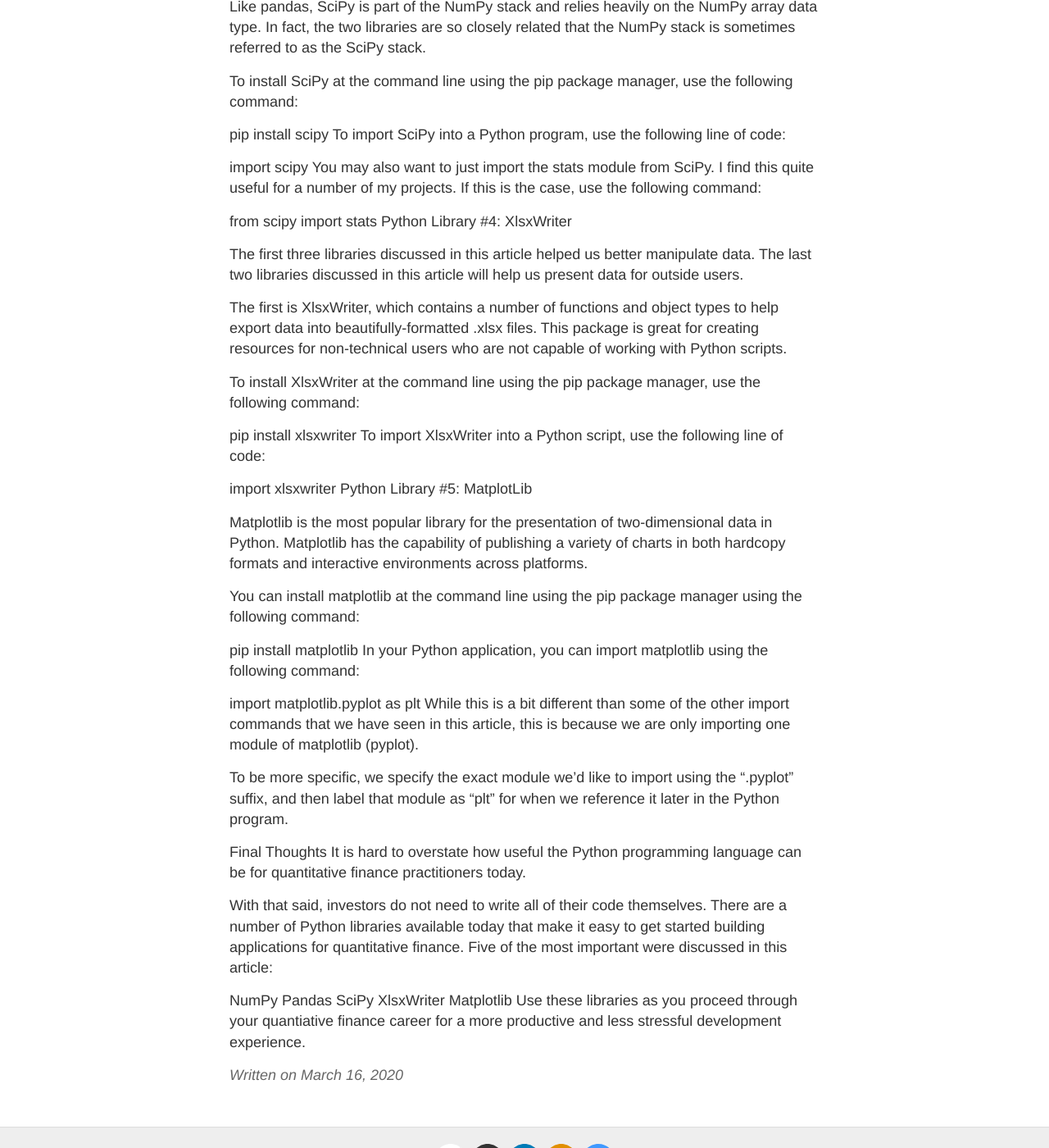
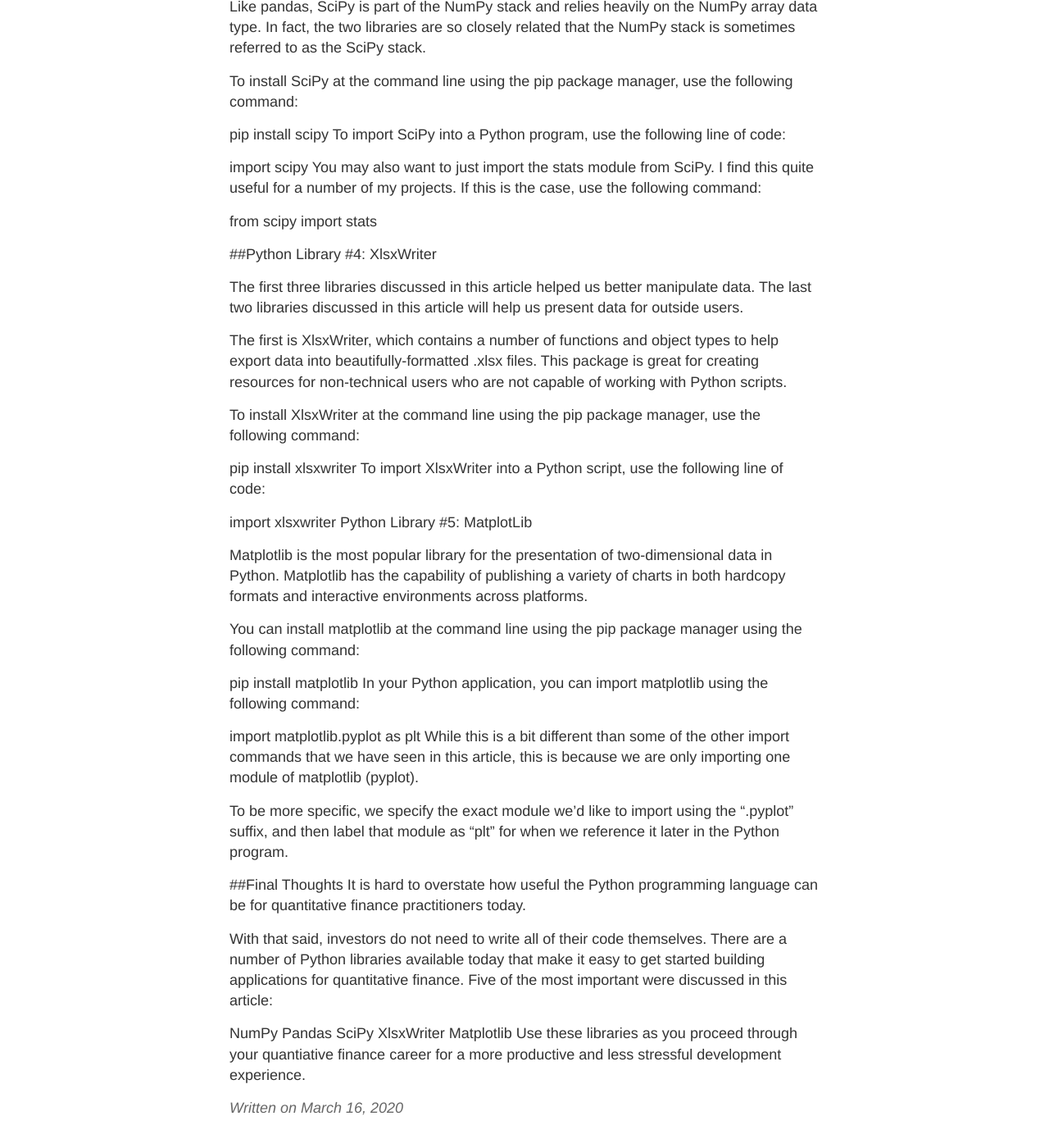
Before and after one commit to rosyberti/website, a Jekyll site: the page built from _posts/2020-03-20-best-python-libraries-quantitative-finance.md, in a window 1280 px wide and 1400 px high, scrolled down 1821 px. Shown: the whole window at 82% size. Built offline with Jekyll 4.4.1, drawn with Linux system fonts in a browser that asks for light colours; some of the changed text lies outside the part shown.

Commit message:
added all ##

```diff
--- a/_posts/2020-03-20-best-python-libraries-quantitative-finance.md
+++ b/_posts/2020-03-20-best-python-libraries-quantitative-finance.md
@@ -12,7 +12,7 @@
 
 This article explores the 5 most important Python libraries for quantitative finance today.
 
-Python Library #1: NumPy
+##Python Library #1: NumPy
 
 NumPy (pronounced "Numb Pie") is arguably the most important library for quantitative finance.
 
@@ -32,7 +32,7 @@
 
 NumPy functions can later be called using the dot operator on the np variable.
 
-Python Library #2: Pandas
+##Python Library #2: Pandas
 
 Pandas goes hand-in-hand with NumPy as one of the most widely-used libraries in quantitative finance. In fact, pandas (whose first letter is not normally capitalized) is so intertwined with NumPy that installing pandas will automatically install NumPy along with it. Because of this, it is actually somewhat rare so see a NumPy import in a Python program because it's automatically included with a pandas import.
 
@@ -48,7 +48,7 @@
 import pandas as pd
 Pandas functions can later be called using the dot operator on the "pd" variable.
 
-Python Library #3: SciPy
+##Python Library #3: SciPy
 
 SciPy (pronounced "Sigh Pie") is a Python library that was originally designed for scientific and technical computing. The library contains many advanced functions that are not naturally included in either NumPy or pandas, including:
 
@@ -73,7 +73,8 @@
 You may also want to just import the stats module from SciPy. I find this quite useful for a number of my projects. If this is the case, use the following command:
 
 from scipy import stats
-Python Library #4: XlsxWriter
+
+##Python Library #4: XlsxWriter
 
 The first three libraries discussed in this article helped us better manipulate data. The last two libraries discussed in this article will help us present data for outside users.
 
@@ -99,7 +100,7 @@
 
 To be more specific, we specify the exact module we'd like to import using the ".pyplot" suffix, and then label that module as "plt" for when we reference it later in the Python program.
 
-Final Thoughts
+##Final Thoughts
 It is hard to overstate how useful the Python programming language can be for quantitative finance practitioners today.
 
 With that said, investors do not need to write all of their code themselves. There are a number of Python libraries available today that make it easy to get started building applications for quantitative finance. Five of the most important were discussed in this article:
```
